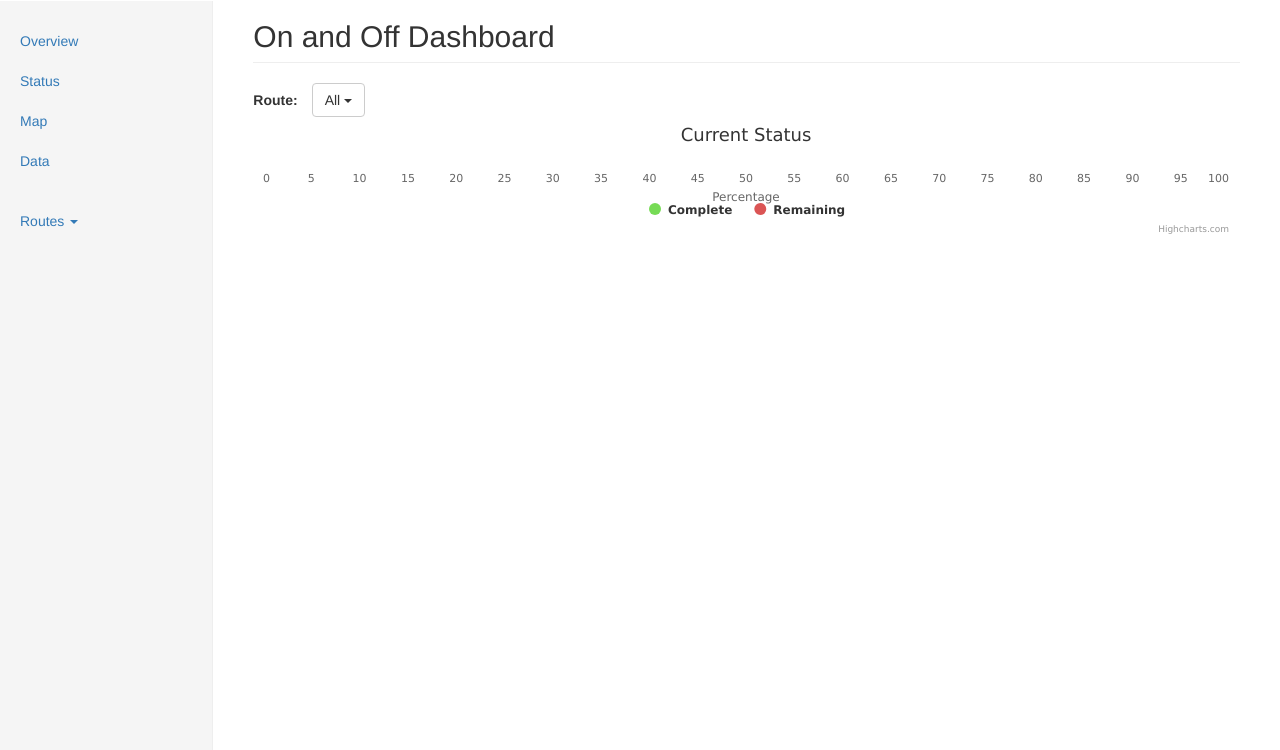
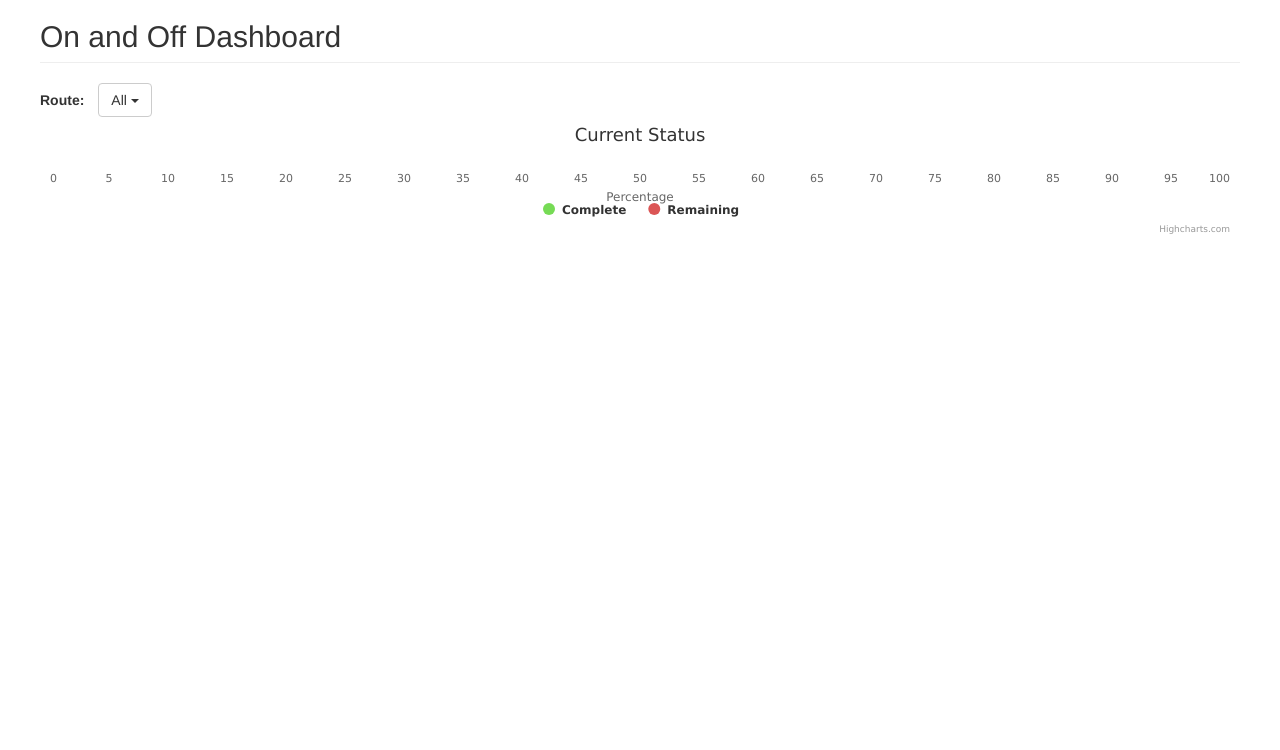
Before and after one commit to meyersj/TransitSurveyorAPI, a Flask app: page /onoff/status in a window 1280 px wide. Shown: the part 50-800 px from the top of the page. Run offline with Flask 2, Linux system fonts and the light colour scheme; data that the repository does not hold is empty; parts of the project's set-up code (start-up, migrations or seed data) failed here and were passed over; some libraries are stand-ins or nearby versions.

Commit message:
remove sidebar from dashboard

```diff
--- a/api/mod_onoff/views.py
+++ b/api/mod_onoff/views.py
@@ -3,8 +3,6 @@ import sys
 
 from flask import Blueprint, redirect, url_for,render_template, jsonify, request
 from sqlalchemy import func
-
-
 
 from models import Scans, OnOffPairs_Scans, OnOffPairs_Stops
 from helper import Count, Chart, Query
@@ -16,26 +14,6 @@ INBOUND = '1'
 OUTBOUND = '0'
 DIRECTION = {'1':'Inbound', '0':'Outbound'}
 TRAINS = ['190','193','194','200']
-QUOTA = {
-    '9':17,
-    '17':12,
-    '19':8,
-    '28':6,
-    '29':15,
-    '30':6,
-    '31':16,
-    '32':15,
-    '33':15,
-    '34':7,
-    '35':20,
-    '70':15,
-    '75':6,
-    '99':18,
-    '152':19,
-    '190':14,
-    '193':22,
-    '194':9,
-    '200':8}
 
 
 mod_onoff = Blueprint('onoff', __name__, url_prefix='/onoff')
@@ -45,16 +23,11 @@ def static(html, static=STATIC_DIR):
     """returns correct path to static directory"""
     return os.path.join(static, html)
 
+
 @mod_onoff.route('/')
 def index():
     #print url_for('onoff/overview')
     return redirect(url_for('.onoff_overview'))
-
-#@mod_onoff.route('/overview')
-#def mod_onoff_overview():
-#    results = Count.complete()
-#    return render_template(static('overview.html'), results=results)
-
 
 
 @mod_onoff.route('/overview')
--- a/api/templates/dashboard_base.html
+++ b/api/templates/dashboard_base.html
@@ -33,12 +33,7 @@
 {% block content %}
 <div class="container-fluid">
   <div class="row">
-    <div class="col-sx-1 col-sm-1 col-md-2 sidebar">
-      {% block sidebar %}
-      {% endblock %}
-    </div>
-    <div class="col-xs-11 col-sm-11 col-sm-offset-3 col-md-10 col-md-offset-2 main">
-    <!--div class="col-xs-11 col-sm-11 col-md-10 main"-->
+    <div class="col-xs-12 col-sm-12 col-md-12 main">
       {% block dashboard %}
       {% endblock %}
     </div>
--- a/api/templates/onoff/base.html
+++ b/api/templates/onoff/base.html
@@ -1,16 +1,4 @@
 {% extends "dashboard_base.html" %}
-
-{% block sidebar %}
-
-<ul class="nav nav-sidebar">
-  <li><a href="overview">Overview</a></li>
-  <li><a href="status">Status</a></li>
-  <li><a href="map">Map</a></li>
-  <li><a href="data">Data</a></li>
-</ul>
-
-{% endblock %}
-
 
 {% block dashboard %}
 <h2 class="page-header">On and Off Dashboard</h2>
--- a/api/templates/onoff/status.html
+++ b/api/templates/onoff/status.html
@@ -3,23 +3,6 @@
 {% block head %}
 {{ super() }}
 <script src="//code.highcharts.com/highcharts.js"></script>
-{% endblock %}
-
-
-{% block sidebar %}
-{{ super() }}
-<ul class="nav nav-sidebar">
-  <li class="dropdown">
-    <a class="dropdown-toggle" data-toggle="dropdown" href="#">
-      Routes <span class="caret"></span>
-    </a>
-    <ul id="lines" class="dropdown-menu" role="menu">
-      {% for route in routes %}
-      <li><a href="#">{{ route }}</a></li>
-      {% endfor %}
-    </ul>
-  </li>
-</ul>
 {% endblock %}
 
 
```
